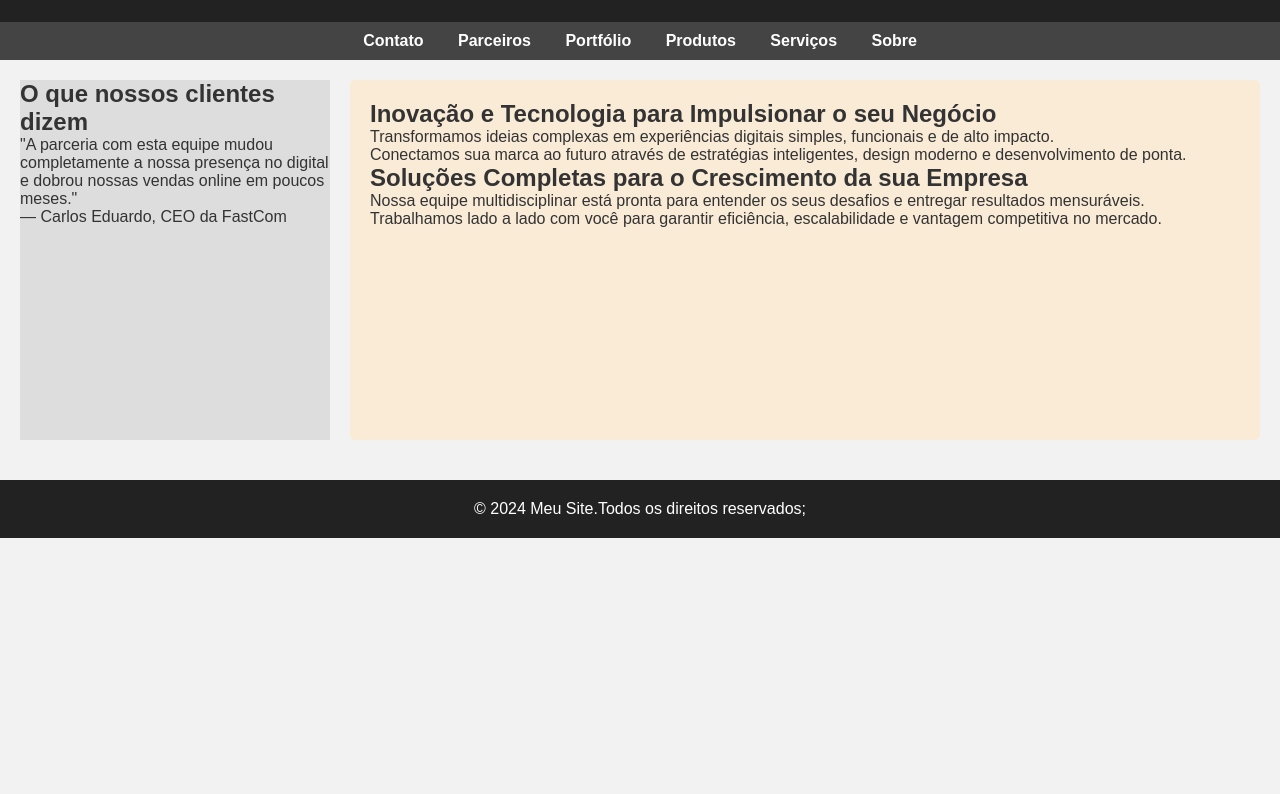
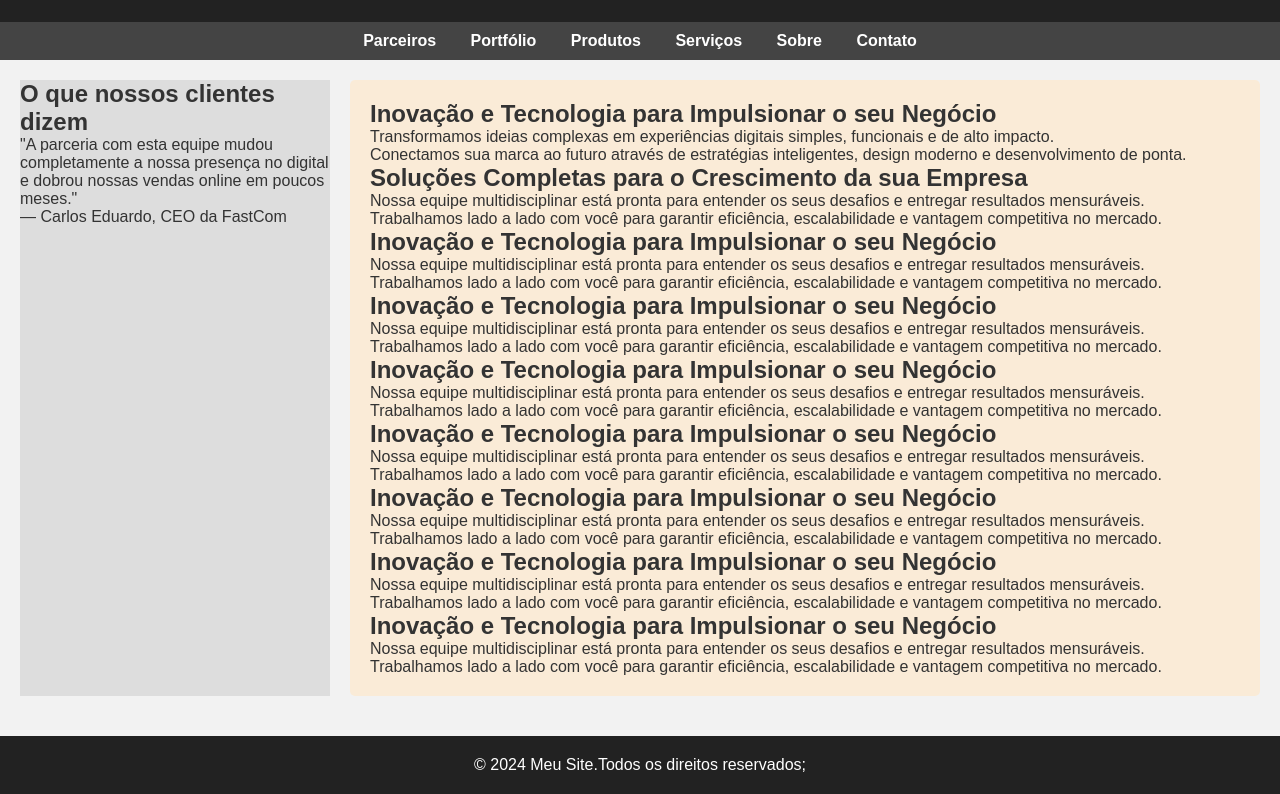
Before and after one commit to mahmanu/web1, a plain HTML site: page index.html in a window 1280 px wide. Shown: the part 65-859 px from the top of the page. Before the commit the page ends 800 px from the top, so only its background shows below. Drawn offline with Linux system fonts and the light colour scheme.

Commit message:
Refactor layout structure in index and produtos pages; add sticky positioning and improve semantic HTML

```diff
--- a/index.html
+++ b/index.html
@@ -1,4 +1,3 @@
-
 <!DOCTYPE html>
 <html lang="pt-br">
 <head>
@@ -41,6 +40,8 @@ nav a:hover {
     gap:20px;
     padding:20px;
     min-height: 400px;
+    position: sticky;
+    top: 20px;
 }
 aside {
     width: 25%;
@@ -78,12 +79,12 @@ footer {
         <h1>Manu Tech</h1>
     </header>
   <nav>
-    <a href="contate-nos.html">Contato</a>
     <a href="parceiros.html">Parceiros</a>
     <a href="portifolio.html">Portfólio</a>
     <a href="produtos.html">Produtos</a>
     <a href="serviços.html">Serviços</a>
     <a href="sobre.html">Sobre</a>
+    <a href="contate-nos.html">Contato</a>
     </nav>
     <div class="container">
     <aside>
@@ -95,6 +96,20 @@ footer {
         <p>Transformamos ideias complexas em experiências digitais simples, funcionais e de alto impacto.<br>Conectamos sua marca ao futuro através de estratégias inteligentes, design moderno e desenvolvimento de ponta.</p>
         <h2>Soluções Completas para o Crescimento da sua Empresa</h2>
         <p>Nossa equipe multidisciplinar está pronta para entender os seus desafios e entregar resultados mensuráveis.<br>Trabalhamos lado a lado com você para garantir eficiência, escalabilidade e vantagem competitiva no mercado.</p>
+        <h2>Inovação e Tecnologia para Impulsionar o seu Negócio</h2>
+        <p>Nossa equipe multidisciplinar está pronta para entender os seus desafios e entregar resultados mensuráveis.<br>Trabalhamos lado a lado com você para garantir eficiência, escalabilidade e vantagem competitiva no mercado.</p>
+        <h2>Inovação e Tecnologia para Impulsionar o seu Negócio</h2>
+        <p>Nossa equipe multidisciplinar está pronta para entender os seus desafios e entregar resultados mensuráveis.<br>Trabalhamos lado a lado com você para garantir eficiência, escalabilidade e vantagem competitiva no mercado.</p>
+          <h2>Inovação e Tecnologia para Impulsionar o seu Negócio</h2>
+        <p>Nossa equipe multidisciplinar está pronta para entender os seus desafios e entregar resultados mensuráveis.<br>Trabalhamos lado a lado com você para garantir eficiência, escalabilidade e vantagem competitiva no mercado.</p>
+          <h2>Inovação e Tecnologia para Impulsionar o seu Negócio</h2>
+        <p>Nossa equipe multidisciplinar está pronta para entender os seus desafios e entregar resultados mensuráveis.<br>Trabalhamos lado a lado com você para garantir eficiência, escalabilidade e vantagem competitiva no mercado.</p>
+          <h2>Inovação e Tecnologia para Impulsionar o seu Negócio</h2>
+        <p>Nossa equipe multidisciplinar está pronta para entender os seus desafios e entregar resultados mensuráveis.<br>Trabalhamos lado a lado com você para garantir eficiência, escalabilidade e vantagem competitiva no mercado.</p>
+          <h2>Inovação e Tecnologia para Impulsionar o seu Negócio</h2>
+        <p>Nossa equipe multidisciplinar está pronta para entender os seus desafios e entregar resultados mensuráveis.<br>Trabalhamos lado a lado com você para garantir eficiência, escalabilidade e vantagem competitiva no mercado.</p>
+          <h2>Inovação e Tecnologia para Impulsionar o seu Negócio</h2>
+        <p>Nossa equipe multidisciplinar está pronta para entender os seus desafios e entregar resultados mensuráveis.<br>Trabalhamos lado a lado com você para garantir eficiência, escalabilidade e vantagem competitiva no mercado.</p>
     </main>
 </div>
     <footer>
```
Also changed, not shown: produtos.html (+5 -3 lines).
